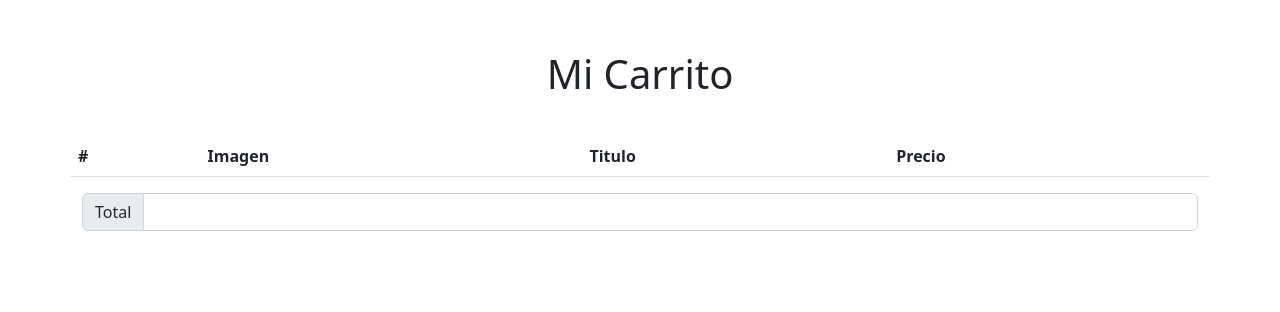
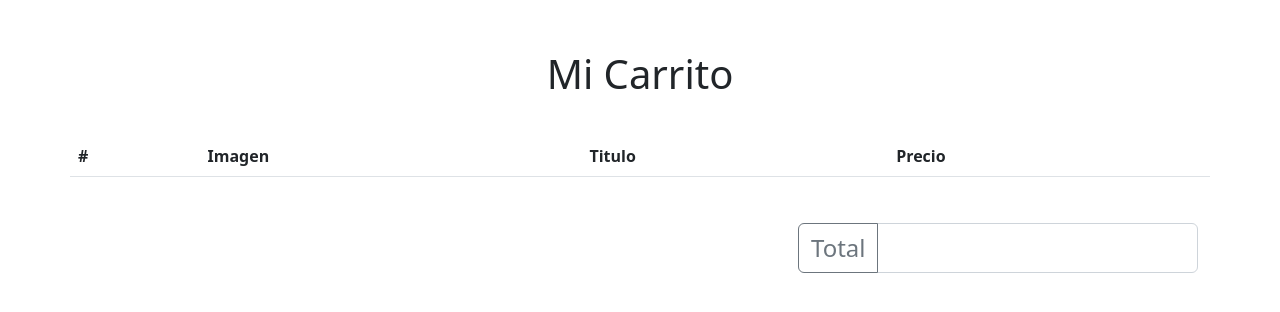
Before and after one commit to wirovi07/Tienda-WG---Baruch, a plain HTML site: page miCarrito.html in a window 1280 px wide. Drawn offline with nearby package versions, Linux system fonts and the light colour scheme.

Commit message:
SumaValorCarrito

```diff
--- a/miCarrito.html
+++ b/miCarrito.html
@@ -27,10 +27,12 @@
                 </tbody>
               </table>
         </div>
-        <div class="input-group">
-            <span class="input-group-text">Total</span>
-            <input type="text" class="form-control" style="width: 50px;">
+
+        <div class="input-group input-right" >
+          <button class="btn btn-outline-secondary" id="button-sentence">Total</button>
+          <input type="text" class="form-control text-success" id="valorTotalProduct" placeholder="">
         </div>
+
     </div>
 
 
--- a/miCarrito.js
+++ b/miCarrito.js
@@ -1,10 +1,10 @@
+var total = 0
+
 document.addEventListener("DOMContentLoaded", () => {
 
     let localCarrito = localStorage.getItem("carrito");
 
     let datosCarrito = JSON.parse(localCarrito);
-
-    console.log(datosCarrito);
 
     datosCarrito.forEach(producto => {
      let row = `
@@ -25,6 +25,10 @@ document.addEventListener("DOMContentLoaded", () => {
                 </td>
             </tr>`
 
+            total = producto.precio + total;
+
+            document.getElementById('valorTotalProduct').value = total.toLocaleString("en-US", {style: "currency",currency: "USD" });
+
        document.getElementById("listar").innerHTML += row;
     });
 
--- a/style.css
+++ b/style.css
@@ -13,3 +13,24 @@
     text-align: center;
     padding-top: 50px;
   }
+
+  div .input-right{
+    width: 400px;
+    float: right;
+    margin: 30px 0px 50px 0;
+  }
+
+  #valorTotalProduct{
+    text-align: right;
+  }
+
+  input[type="text"]{
+    font-size: 1.5rem;
+    font-weight: 500;
+  }
+
+  #button-sentence{
+    width: 80px;
+    font-size: 1.5rem;
+    font-weight: 500;
+  }
```
